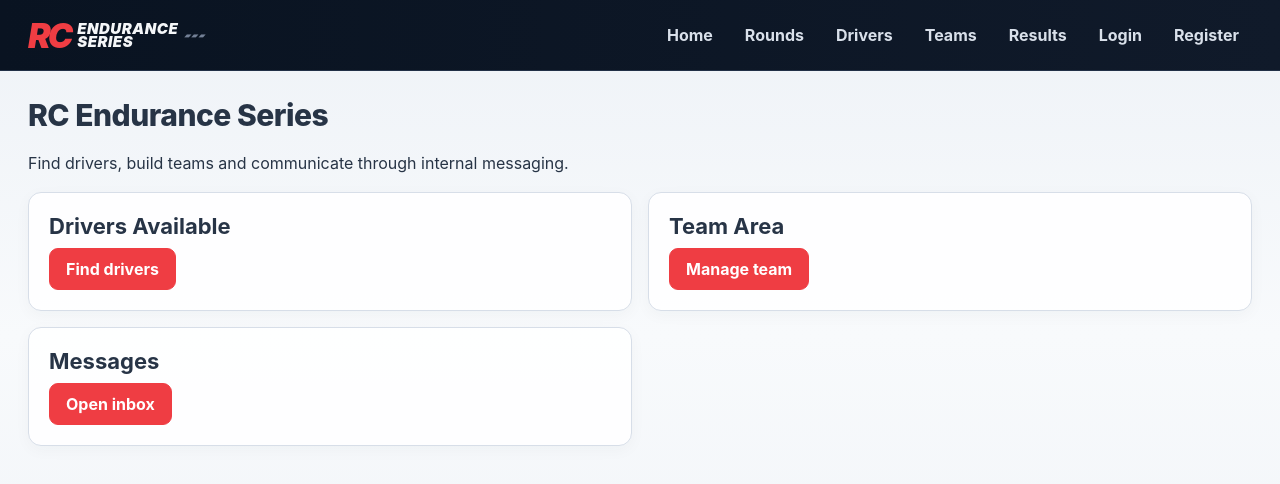
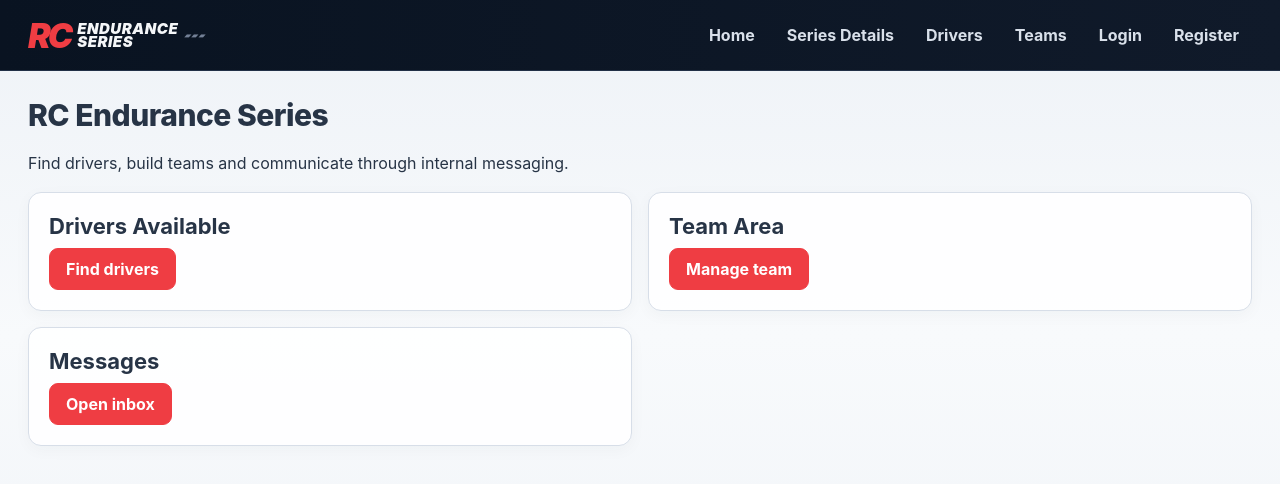
Before and after one commit to JoeK1973/rc-endurance-series, a Next.js app: page / in a window 1280 px wide. Shown: the top 484 px of the page. Built offline with nearby package versions, Linux system fonts and the light colour scheme; no server answers.

Commit message:
Add files via upload

```diff
--- a/app/layout.tsx
+++ b/app/layout.tsx
@@ -8,10 +8,9 @@
       <Link className="brand" href="/"><span className="brandRC">RC</span><span className="brandWords">ENDURANCE<br/>SERIES</span><span className="brandFlag">▰▰▰</span></Link>
       <nav className="navs">
         <Link className="nav" href="/">Home</Link>
-        <Link className="nav" href="/championship">Rounds</Link>
+        <Link className="nav" href="/championship">Series Details</Link>
         <Link className="nav" href="/drivers">Drivers</Link>
         <Link className="nav" href="/teams">Teams</Link>
-        <Link className="nav" href="/championship/results">Results</Link>
         <AuthNav/>
       </nav>
     </div></header>
```
